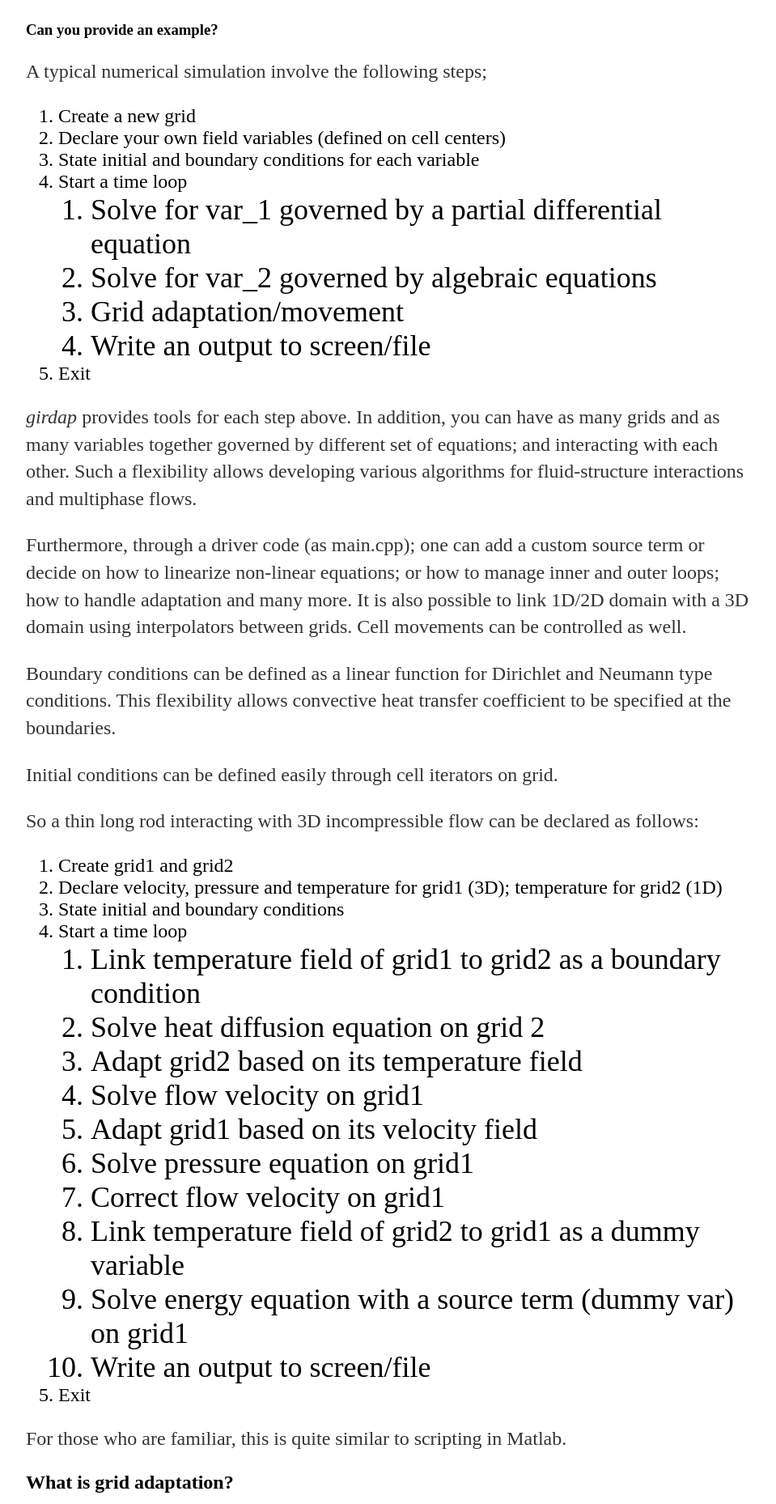
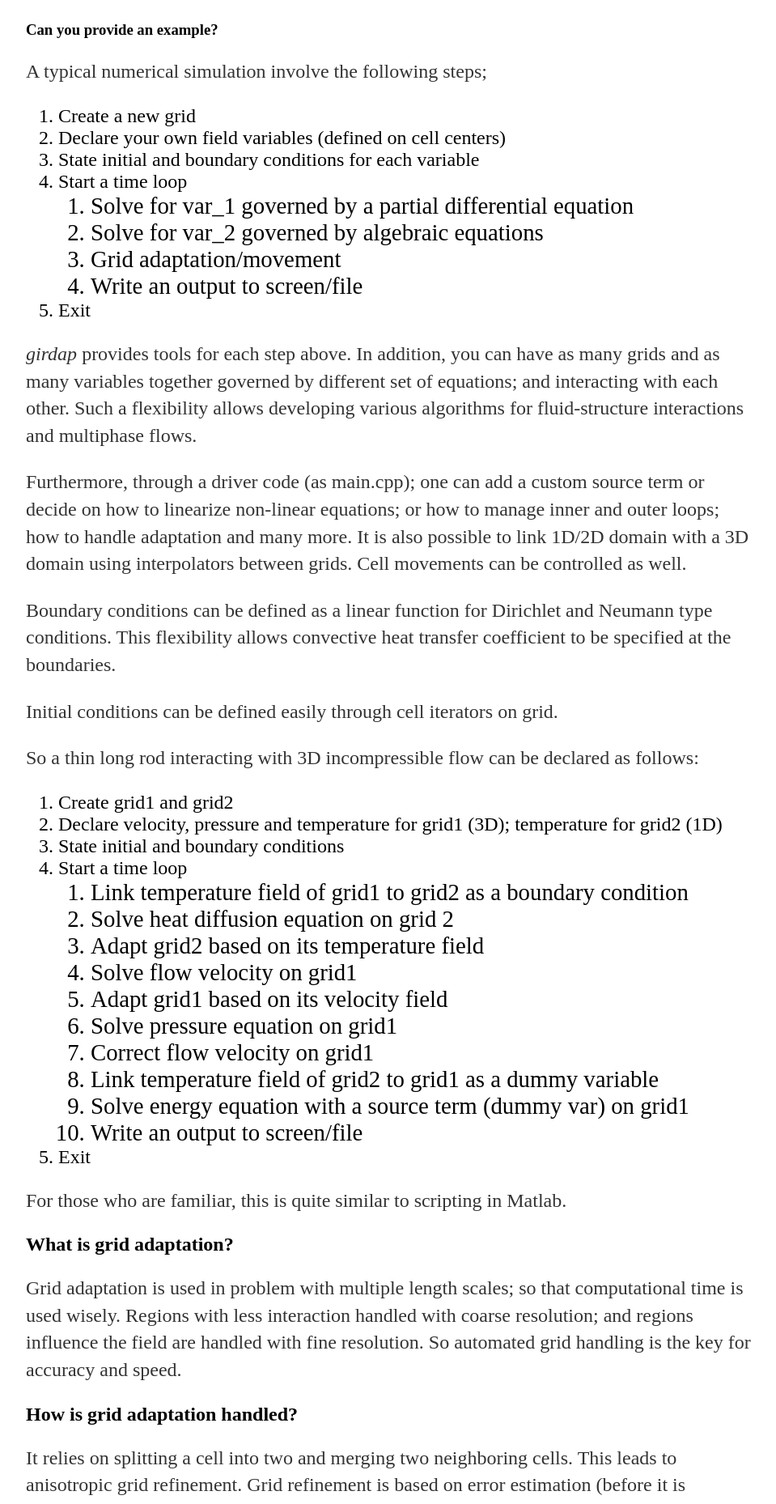
Before and after one commit to uzgoren/girdap, a Jekyll site: the page built from about/index.html, in a window 1280 px wide. Shown: the part 1375-3233 px from the top of the page at 81% size, without its empty margins (160-1119 px from the left). Built offline with Jekyll 4.4.1, drawn with Linux system fonts in a browser that asks for light colours.

Commit message:
layout content markdownify try

```diff
--- a/css/main.css
+++ b/css/main.css
@@ -35,6 +35,8 @@ footer {
 
 ol { font-size: 1.5em; }
 
+ol ol { font-size: 1.2em; }
+
 ul.posts {
     margin: 20px auto 40px;
     font-size: 1.5em;
```
